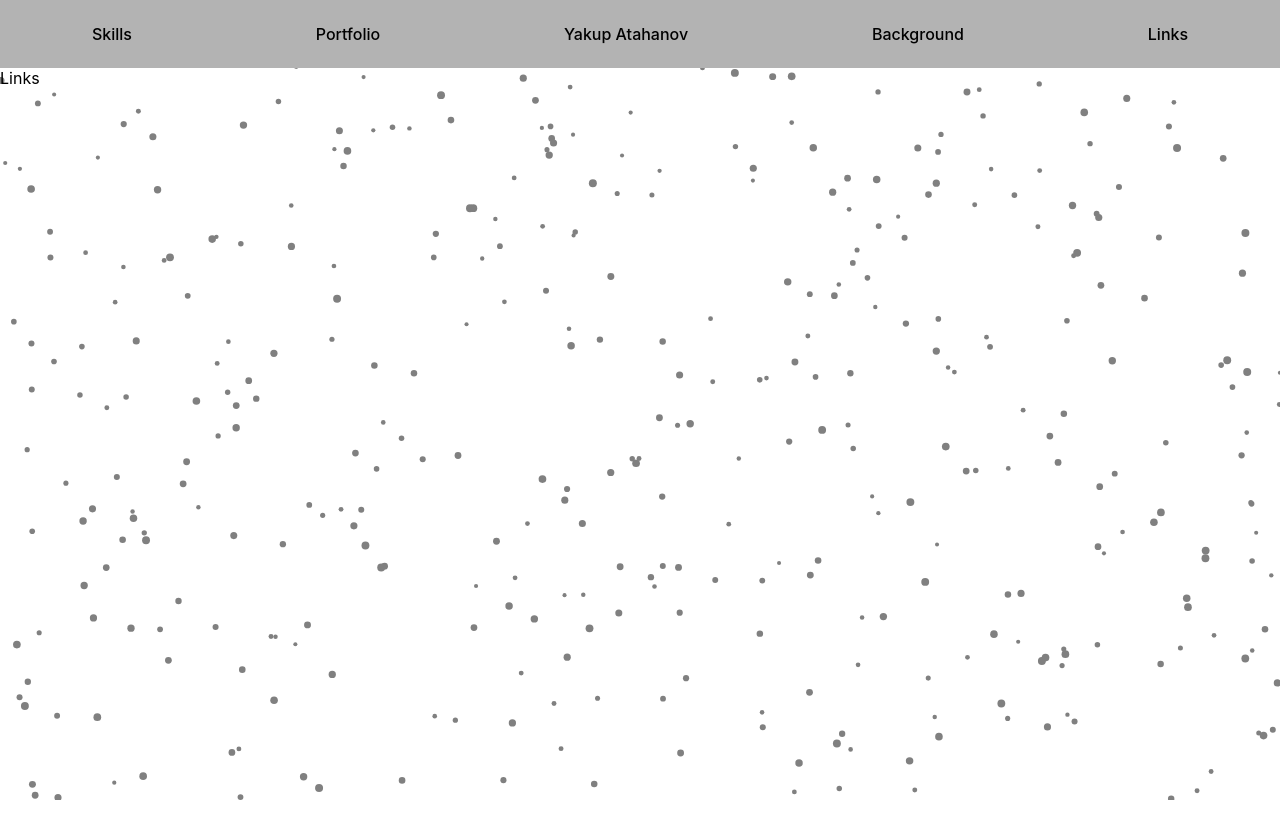
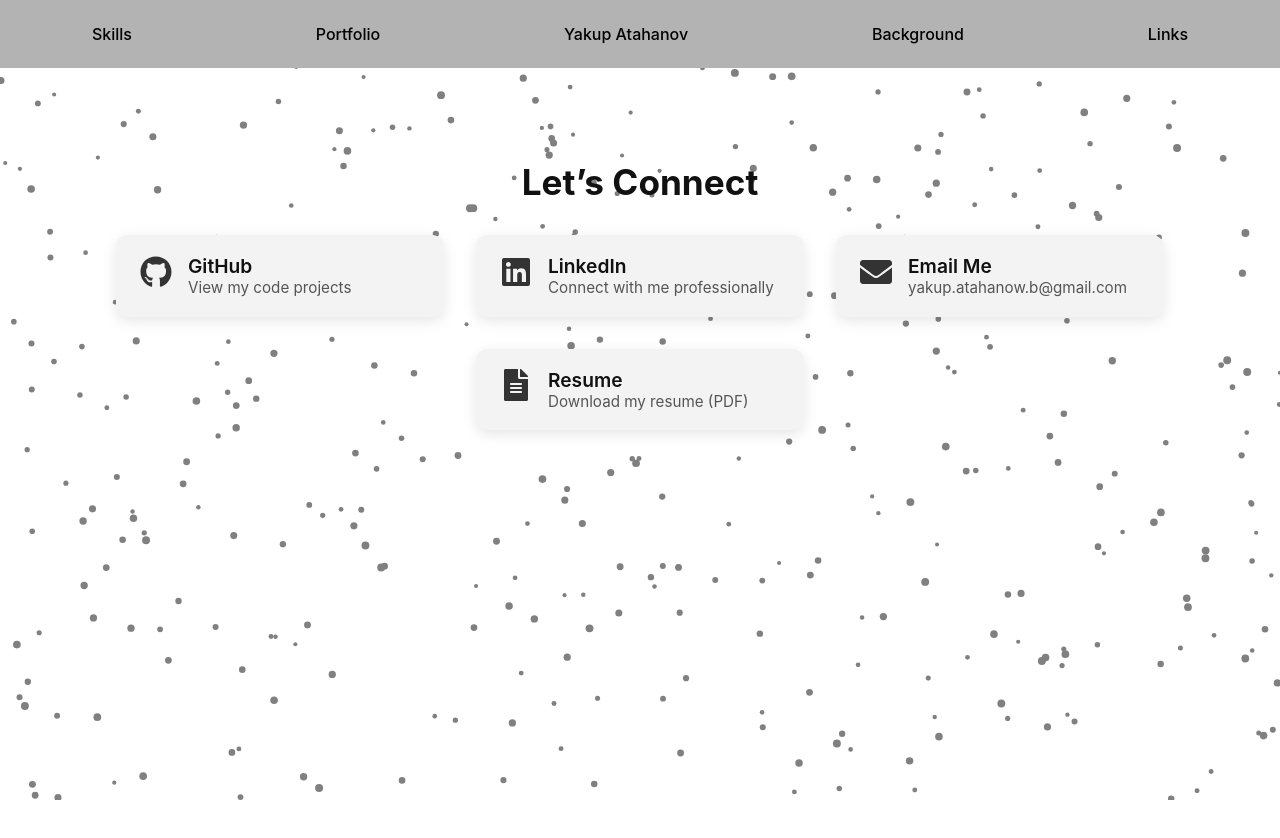
Before and after one commit to YakupAtahanov/my-portfolio, a React (Create React App) app in the folder my-portfolio/: page /links in a window 1280 px wide. Shown: the top 838 px of the page. Before the commit the page ends 800 px from the top, so only its background shows below. Built offline with nearby package versions, Linux system fonts and the light colour scheme.

Commit message:
Finished working with Links page

```diff
--- a/my-portfolio/package.json
+++ b/my-portfolio/package.json
@@ -9,6 +9,7 @@
     "@testing-library/user-event": "^13.5.0",
     "react": "^19.1.0",
     "react-dom": "^19.1.0",
+    "react-icons": "^5.5.0",
     "react-router-dom": "^7.6.2",
     "react-scripts": "5.0.1",
     "recharts": "^3.0.2",
--- a/my-portfolio/src/App.js
+++ b/my-portfolio/src/App.js
@@ -5,10 +5,7 @@ import HomePage from './Pages/HomePage';
 import SkillPage from './Pages/SkillPage';
 import PortfolioPage from './Pages/PortfolioPage';
 import BackgroundPage from './Pages/BackgroundPage';
-
-// Dummy pages. I will create it later in /Pages folder.
-const Background = () => <div>Background</div>;
-const Links = () => <div>Links</div>;
+import LinksPage from './Pages/LinksPage';
 
 function App() {
   return (
@@ -19,7 +16,7 @@ function App() {
           <Route path="skills" element={<SkillPage />} />
           <Route path="portfolio" element={<PortfolioPage />} />
           <Route path="background" element={<BackgroundPage />} />
-          <Route path="links" element={<Links />} />
+          <Route path="links" element={<LinksPage />} />
         </Route>
       </Routes>
     </BrowserRouter>
--- /dev/null
+++ b/my-portfolio/src/Data/linksData.js
@@ -0,0 +1,30 @@
+import { FaGithub, FaLinkedin, FaEnvelope, FaFileAlt } from 'react-icons/fa';
+
+const links = [
+  {
+    icon: <FaGithub />,
+    title: 'GitHub',
+    subtitle: 'View my code projects',
+    url: 'https://github.com/YakupAtahanov',
+  },
+  {
+    icon: <FaLinkedin />,
+    title: 'LinkedIn',
+    subtitle: 'Connect with me professionally',
+    url: 'https://www.linkedin.com/in/yakup-atahanov/',
+  },
+  {
+    icon: <FaEnvelope />,
+    title: 'Email Me',
+    subtitle: 'yakup.atahanow.b@gmail.com',
+    url: 'mailto:yakup.atahanow.b@gmail.com',
+  },
+  {
+    icon: <FaFileAlt />,
+    title: 'Resume',
+    subtitle: 'Download my resume (PDF)',
+    url: '/Yakup-Resume.pdf',
+  },
+];
+
+export default links;
--- a/my-portfolio/src/Pages/HomePage.js
+++ b/my-portfolio/src/Pages/HomePage.js
@@ -1,5 +1,4 @@
 import profileImg from '../Assets/ProfilePic.jpg';
-import DotBackground from '../Components/DotBackground';
 import React, { useState, useEffect, useRef } from 'react';
 import './HomePage.css';
 
--- /dev/null
+++ b/my-portfolio/src/Pages/LinksPage.css
@@ -0,0 +1,57 @@
+.links-page {
+  width: 100%;
+  min-height: 100vh;
+  padding: 4rem 8vw;
+  box-sizing: border-box;
+  background-color: transparent;
+  color: #111;
+}
+
+.links-page h2 {
+  text-align: center;
+  margin-bottom: 2rem;
+  font-size: 2.2rem;
+}
+
+.links-container {
+  display: flex;
+  flex-wrap: wrap;
+  justify-content: center;
+  gap: 2rem;
+}
+
+.link-card {
+  background-color: #f3f3f3;
+  border-radius: 12px;
+  padding: 1.2rem 1.5rem;
+  text-decoration: none;
+  color: #111;
+  width: 280px;
+  display: flex;
+  align-items: center;
+  gap: 1rem;
+  box-shadow: 0 4px 14px rgba(0, 0, 0, 0.1);
+  transition: transform 0.25s ease, box-shadow 0.25s ease;
+}
+
+.link-card:hover {
+  transform: translateY(-5px);
+  box-shadow: 0 6px 20px rgba(0, 0, 0, 0.15);
+}
+
+.link-card .icon {
+  font-size: 2rem;
+  color: #333;
+}
+
+.link-card .text h3 {
+  margin: 0;
+  font-size: 1.2rem;
+  font-weight: 600;
+}
+
+.link-card .text p {
+  margin: 0;
+  font-size: 0.95rem;
+  color: #555;
+}
--- /dev/null
+++ b/my-portfolio/src/Pages/LinksPage.js
@@ -0,0 +1,28 @@
+import React from 'react';
+import './LinksPage.css';
+import links from '../Data/linksData';
+
+export default function LinksPage() {
+  return (
+    <div className="links-page">
+      <h2>Let’s Connect</h2>
+      <div className="links-container">
+        {links.map((link, i) => (
+          <a
+            key={i}
+            href={link.url}
+            className="link-card"
+            target="_blank"
+            rel="noopener noreferrer"
+          >
+            <div className="icon">{link.icon}</div>
+            <div className="text">
+              <h3>{link.title}</h3>
+              <p>{link.subtitle}</p>
+            </div>
+          </a>
+        ))}
+      </div>
+    </div>
+  );
+}
```
Also changed, not shown: 1 other file (tests, documents, lock files or other folders).
